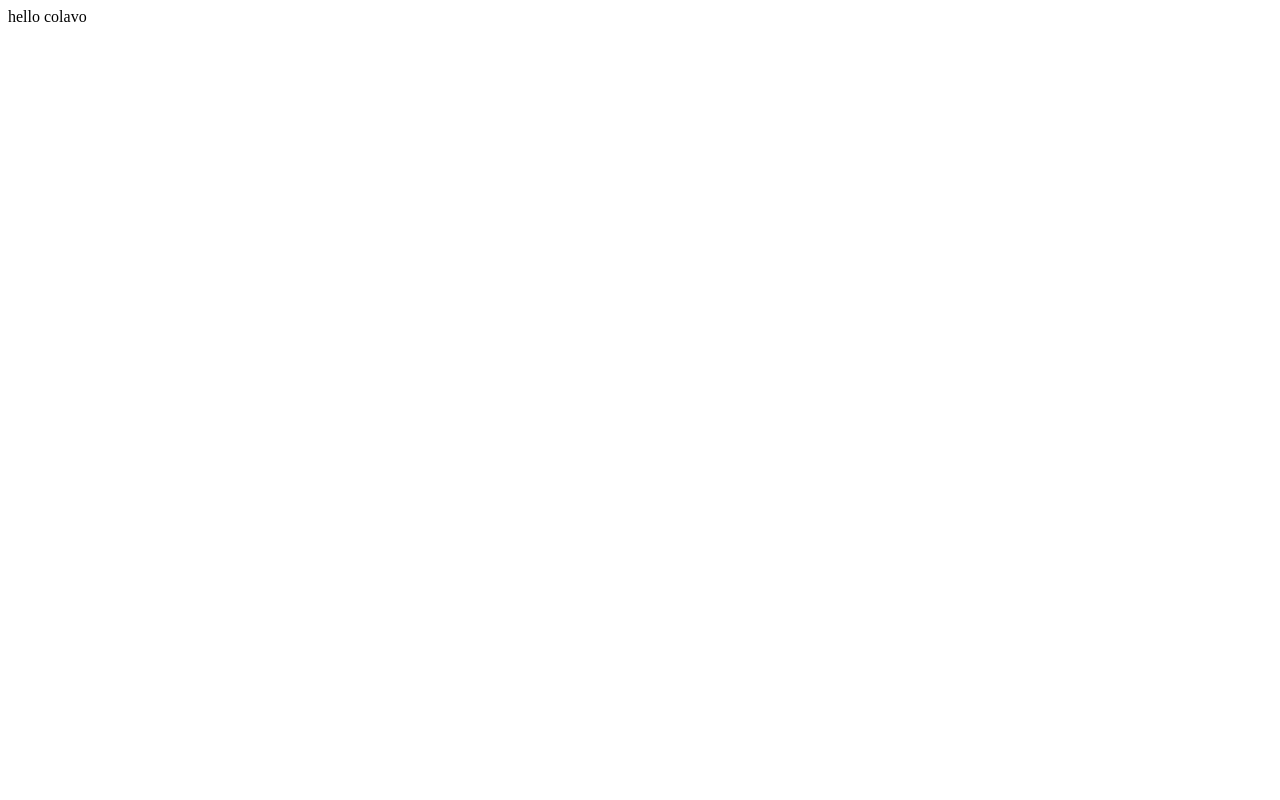
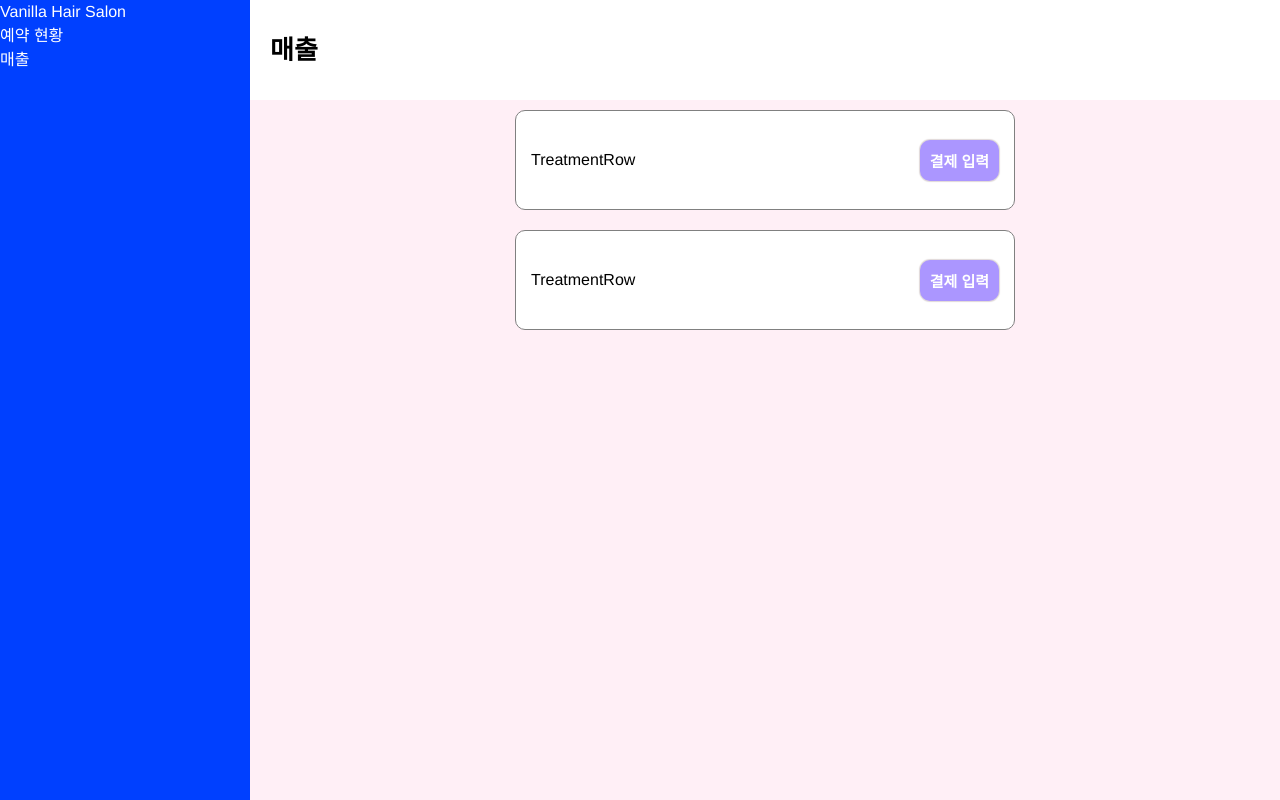
Before and after one commit to dev-hyungwoo-homework/colavo-basket-ui, a React (Create React App) app: page / in a window 1280 px wide. Built offline with nearby package versions, Linux system fonts and the light colour scheme.

Commit message:
feat: 라우터 설정 및 MainPage 마크업 - path 지정 가능한 모달 만들기 위하여 라우터 설정 진행 - 콜라보 웹앱 UI와 유사한 정적 페이지 제작

```diff
--- a/src/app/App.tsx
+++ b/src/app/App.tsx
@@ -1,5 +1,20 @@
-function App() {
-  return <div>hello colavo</div>;
+import { createBrowserRouter, RouterProvider } from "react-router-dom";
+
+import MainPage from "../pages/MainPage";
+import GlobalStyle from "../styles/GlobalStyle";
+
+const router = createBrowserRouter([
+  {
+    path: "/",
+    element: <MainPage />,
+  },
+]);
+
+export default function App() {
+  return (
+    <>
+      <GlobalStyle />
+      <RouterProvider router={router} />
+    </>
+  );
 }
-
-export default App;
--- /dev/null
+++ b/src/components/common/StyledButton.tsx
@@ -0,0 +1,34 @@
+import styled from "styled-components";
+
+type ButtonProps = {
+  text: string;
+  onClick: () => void;
+  type?: "button" | "submit" | "reset";
+};
+
+export default function StyledButton({
+  text,
+  onClick,
+  type = "button",
+}: ButtonProps): JSX.Element {
+  return (
+    <Button onClick={onClick} type={type}>
+      {text}
+    </Button>
+  );
+}
+
+const Button = styled.button`
+  padding: 10px;
+  border-radius: 10px;
+  background-color: #ab96ff;
+  font-size: 15px;
+  font-weight: 700;
+  color: #ffffff;
+  box-shadow: 0px 0px 1px 1px #dfd8d8;
+  cursor: pointer;
+
+  :hover {
+    background-color: #c1b4f4;
+  }
+`;
--- /dev/null
+++ b/src/components/mainPage/TreatmentRow.tsx
@@ -0,0 +1,26 @@
+import styled from "styled-components";
+import StyledButton from "../common/StyledButton";
+
+export default function TreatmentRow() {
+  const handlePaymentModalOpen = () => {};
+
+  return (
+    <Container>
+      TreatmentRow
+      <StyledButton text="결제 입력" onClick={handlePaymentModalOpen} />
+    </Container>
+  );
+}
+
+const Container = styled.div`
+  display: flex;
+  justify-content: space-between;
+  align-items: center;
+  min-width: 500px;
+  min-height: 100px;
+  margin: 10px;
+  padding: 15px;
+  border: 1px solid gray;
+  border-radius: 10px;
+  background-color: #ffffff;
+`;
--- a/src/index.tsx
+++ b/src/index.tsx
@@ -1,5 +1,6 @@
 import React from "react";
 import ReactDOM from "react-dom/client";
+
 import App from "./app/App";
 
 const root = ReactDOM.createRoot(
--- /dev/null
+++ b/src/pages/MainPage/index.tsx
@@ -0,0 +1,54 @@
+import styled from "styled-components";
+import TreatmentRow from "../../components/mainPage/TreatmentRow";
+
+export default function MainPage() {
+  return (
+    <Container>
+      <SideBar>
+        <header>Vanilla Hair Salon</header>
+        <nav>
+          <div>예약 현황</div>
+          <div>매출</div>
+        </nav>
+      </SideBar>
+      <Header>매출</Header>
+      <Main>
+        <TreatmentRow />
+        <TreatmentRow />
+      </Main>
+    </Container>
+  );
+}
+
+const Container = styled.div`
+  display: grid;
+  grid-template-areas:
+    "side header"
+    "side main";
+  grid-template-rows: 100px 1fr;
+  grid-template-columns: 250px 1fr;
+  width: 100vw;
+  height: 100vh;
+`;
+
+const SideBar = styled.aside`
+  grid-area: side;
+  background-color: #0040ff;
+  color: white;
+`;
+
+const Header = styled.header`
+  grid-area: header;
+  align-self: center;
+  padding-left: 20px;
+  font-size: 26px;
+  font-weight: 600;
+`;
+
+const Main = styled.main`
+  grid-area: main;
+  display: flex;
+  flex-direction: column;
+  align-items: center;
+  background-color: #ffeff6;
+`;
--- /dev/null
+++ b/src/styles/GlobalStyle.tsx
@@ -0,0 +1,22 @@
+import { createGlobalStyle } from "styled-components";
+
+const GlobalStyle = createGlobalStyle`
+  * {
+    box-sizing: border-box;
+    margin: 0;
+    padding: 0;
+  }
+
+  body {
+    font-family: "Helvetica", "Arial", sans-serif;
+    line-height: 1.5;
+  }
+
+  button {
+    appearance: none;
+    border: none;
+    background-color: transparent;
+  }
+`;
+
+export default GlobalStyle;
```
